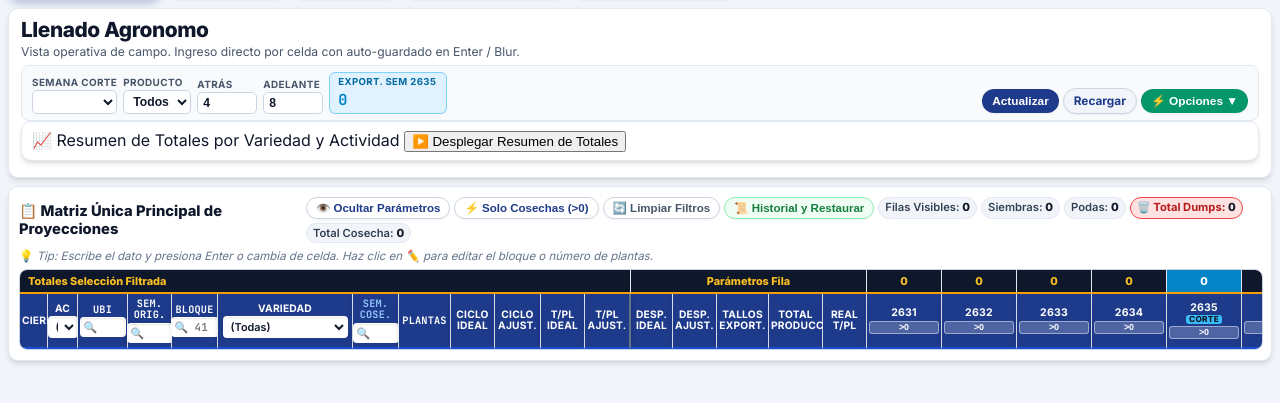
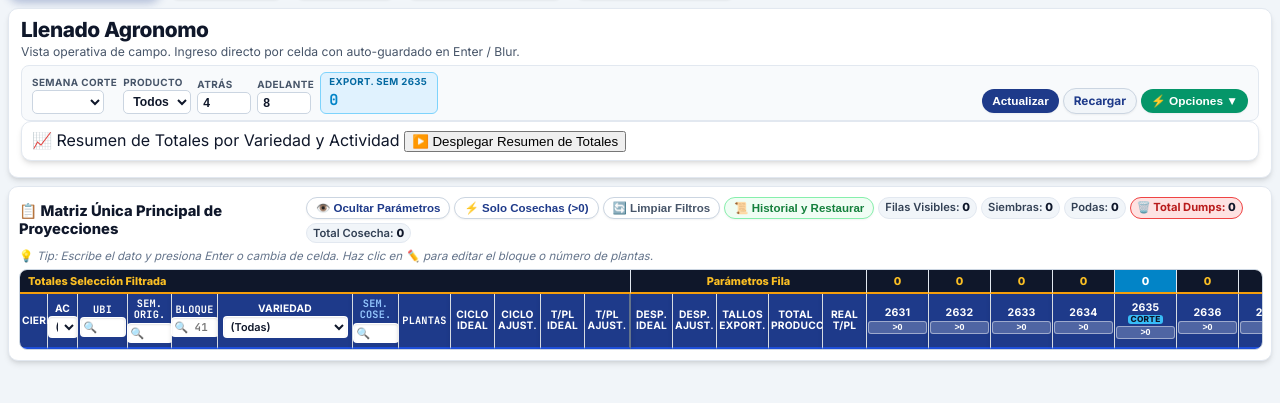
Before and after one commit to renealejo96/proyecciones, a Flask app: page / in a window 1280 px wide. Shown: the part 33-436 px from the top of the page. Run offline with Flask 3, Linux system fonts and the light colour scheme; data that the repository does not hold is empty.

Commit message:
style: reducir aprox 3mm el ancho de las columnas de semanas y compactar controles de semana en barra de herramientas

```diff
--- a/templates/index.html
+++ b/templates/index.html
@@ -609,9 +609,9 @@
         th.js-week-total,
         td.week-cell,
         td.subtotal-week-val {
-            width: 62px;
-            min-width: 62px;
-            padding: 3px 2px !important;
+            width: 50px;
+            min-width: 50px;
+            padding: 2px 1px !important;
             box-sizing: border-box !important;
         }
 
@@ -619,8 +619,8 @@
         th.js-master-total,
         td.cell-window-total,
         td.subtotal-variety-window-val {
-            width: 68px !important;
-            min-width: 68px !important;
+            width: 60px !important;
+            min-width: 60px !important;
             font-weight: 800 !important;
         }
 
@@ -665,13 +665,13 @@
             box-sizing: border-box;
             width: 100% !important;
             max-width: 100% !important;
-            min-width: 48px;
-            height: 24px;
+            min-width: 38px;
+            height: 23px;
             border: 1px solid var(--slate-300);
             border-radius: 4px;
             background: #ffffff;
-            padding: 1px 3px;
-            font-size: 0.75rem;
+            padding: 1px 2px;
+            font-size: 0.74rem;
             font-family: 'JetBrains Mono', monospace;
             text-align: right;
             outline: none;
@@ -680,7 +680,7 @@
         }
 
         .page-real .week-input {
-            padding-right: 18px !important;
+            padding-right: 14px !important;
         }
 
         .edit-input:focus,
@@ -946,7 +946,7 @@
             <form method="get" class="toolbar" id="filters-form">
                 <div class="field">
                     <label for="semana">Semana corte</label>
-                    <select id="semana" name="semana">
+                    <select id="semana" name="semana" style="width: 72px;">
                         {% for item in week_options %}
                             <option value="{{ item.week_code }}" {{ 'selected' if item.week_code == weekly_view.selected_week else '' }}>{{ item.week_short }}</option>
                         {% endfor %}
@@ -963,11 +963,11 @@
                 </div>
                 <div class="field">
                     <label for="horizonte_atras">Atrás</label>
-                    <input id="horizonte_atras" name="horizonte_atras" value="{{ weekly_view.horizon_weeks_back }}" type="number" min="0" max="20" step="1" style="width: 48px;">
+                    <input id="horizonte_atras" name="horizonte_atras" value="{{ weekly_view.horizon_weeks_back }}" type="number" min="0" max="20" step="1" style="width: 42px;">
                 </div>
                 <div class="field">
                     <label for="horizonte_adelante">Adelante</label>
-                    <input id="horizonte_adelante" name="horizonte_adelante" value="{{ weekly_view.horizon_weeks_forward }}" type="number" min="1" max="20" step="1" style="width: 48px;">
+                    <input id="horizonte_adelante" name="horizonte_adelante" value="{{ weekly_view.horizon_weeks_forward }}" type="number" min="1" max="20" step="1" style="width: 42px;">
                 </div>
 
                 <!-- EXPORTABLE SEMANA CUTOFF METRIC COMPONENT IN TOOLBAR -->
@@ -1526,7 +1526,7 @@
         function adjustWeekColumnWidths() {
             if (!weekColumns || !weekColumns.length) return;
             const isReal = (pageMode === 'REAL');
-            const baseWidth = isReal ? 64 : 60;
+            const baseWidth = isReal ? 54 : 50;
 
             weekColumns.forEach(w => {
                 let maxDigits = 4;
@@ -1550,7 +1550,7 @@
                     }
                 });
 
-                const targetWidth = Math.round(baseWidth + Math.max(0, maxDigits - 4) * 9.5);
+                const targetWidth = Math.round(baseWidth + Math.max(0, maxDigits - 4) * 8.5);
                 const widthStyle = targetWidth + 'px';
 
                 columnElements.forEach(el => {
```
